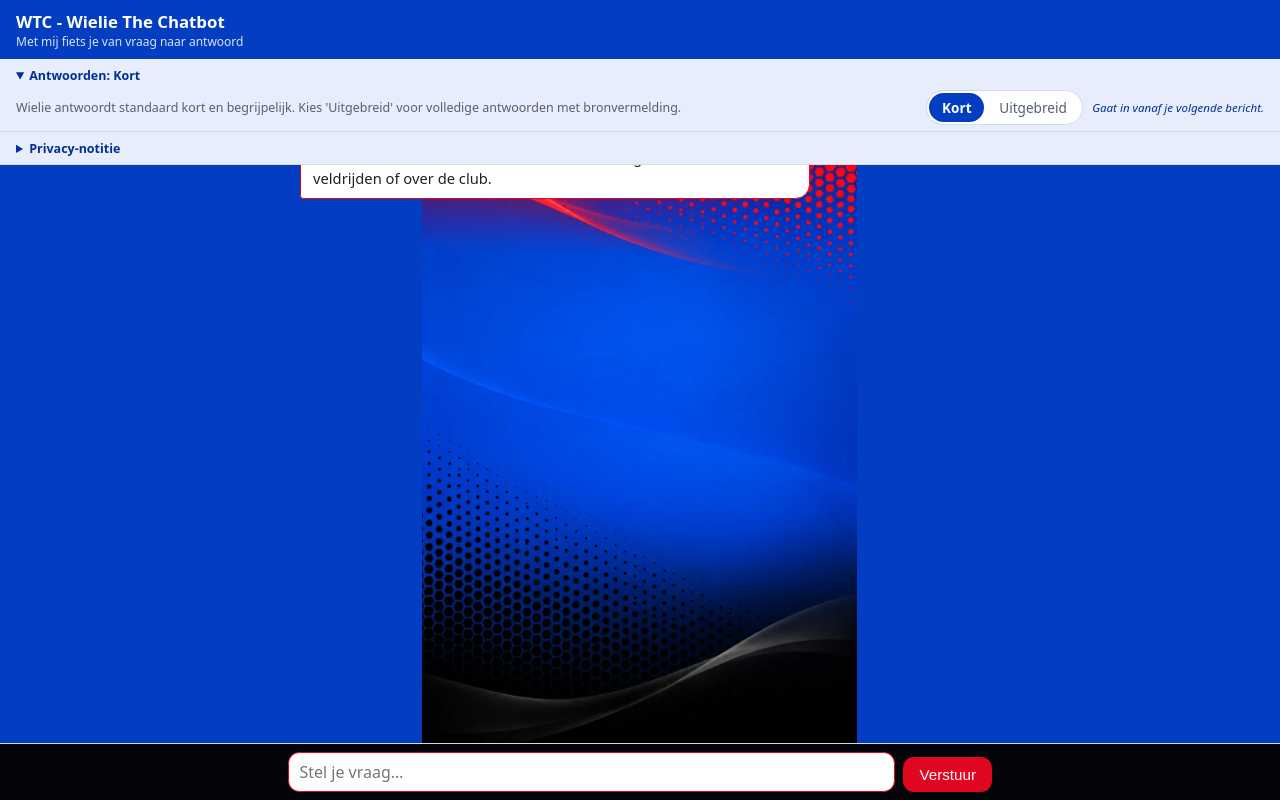
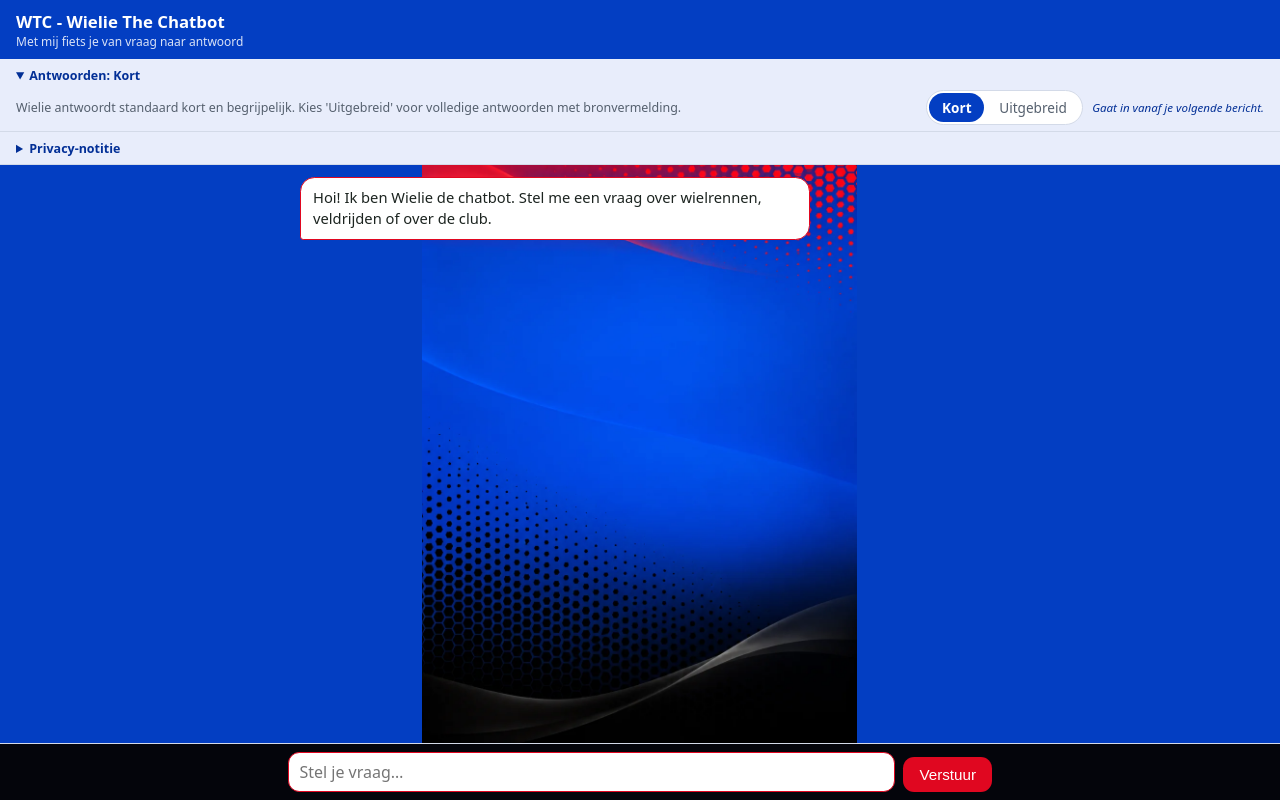
Before and after one commit to Atrium0804/WTChatbot, a plain HTML site: page app/static/index.html in a window 1280 px wide. Drawn offline with Linux system fonts and the light colour scheme.

Commit message:
fix: houd begroeting zichtbaar en achtergrond schermbreed
Co-authored-by: Copilot <223556219+Copilot@users.noreply.github.com>

```diff
--- a/app/static/index.html
+++ b/app/static/index.html
@@ -81,6 +81,7 @@
     background: var(--accent) url("Achtergrond%20A5.webp") center / auto 100% no-repeat;
     overflow-y: auto;
     padding: 0.75rem;
+    padding-top: calc(0.75rem + var(--settings-overlap, 0px));
     display: flex;
     flex-direction: column;
     gap: 0.6rem;
@@ -201,7 +202,7 @@
   #send:disabled { opacity: 0.5; cursor: default; }
   .typing { font-style: italic; color: var(--muted); }
   @media (min-width: 720px) {
-    main { max-width: 44rem; margin-left: auto; margin-right: auto; width: 100%; }
+    main { padding-left: max(0.75rem, calc((100% - 44rem) / 2 + 0.75rem)); padding-right: max(0.75rem, calc((100% - 44rem) / 2 + 0.75rem)); }
     footer { display: flex; justify-content: center; }
     #composer { width: 44rem; }
     .msg { max-width: 75%; }
@@ -721,6 +722,28 @@
   }
 })();
 </script>
+<script>
+(function () {
+  "use strict";
+  var settings = document.querySelector(".settings");
+  var messages = document.getElementById("messages");
+
+  function fitMessages() {
+    var overlap = Math.max(0, settings.getBoundingClientRect().bottom - messages.getBoundingClientRect().top);
+    messages.style.setProperty("--settings-overlap", overlap + "px");
+  }
+
+  settings.querySelectorAll("details").forEach(function (details) {
+    details.addEventListener("toggle", fitMessages);
+  });
+  if ("ResizeObserver" in window) {
+    new ResizeObserver(fitMessages).observe(settings);
+  }
+  window.addEventListener("resize", fitMessages);
+  document.addEventListener("chat:viewport-fitted", fitMessages);
+  fitMessages();
+})();
+</script>
 <script src="/viewport.js"></script>
 </body>
 </html>
```
Also changed, not shown: 1 other file.
